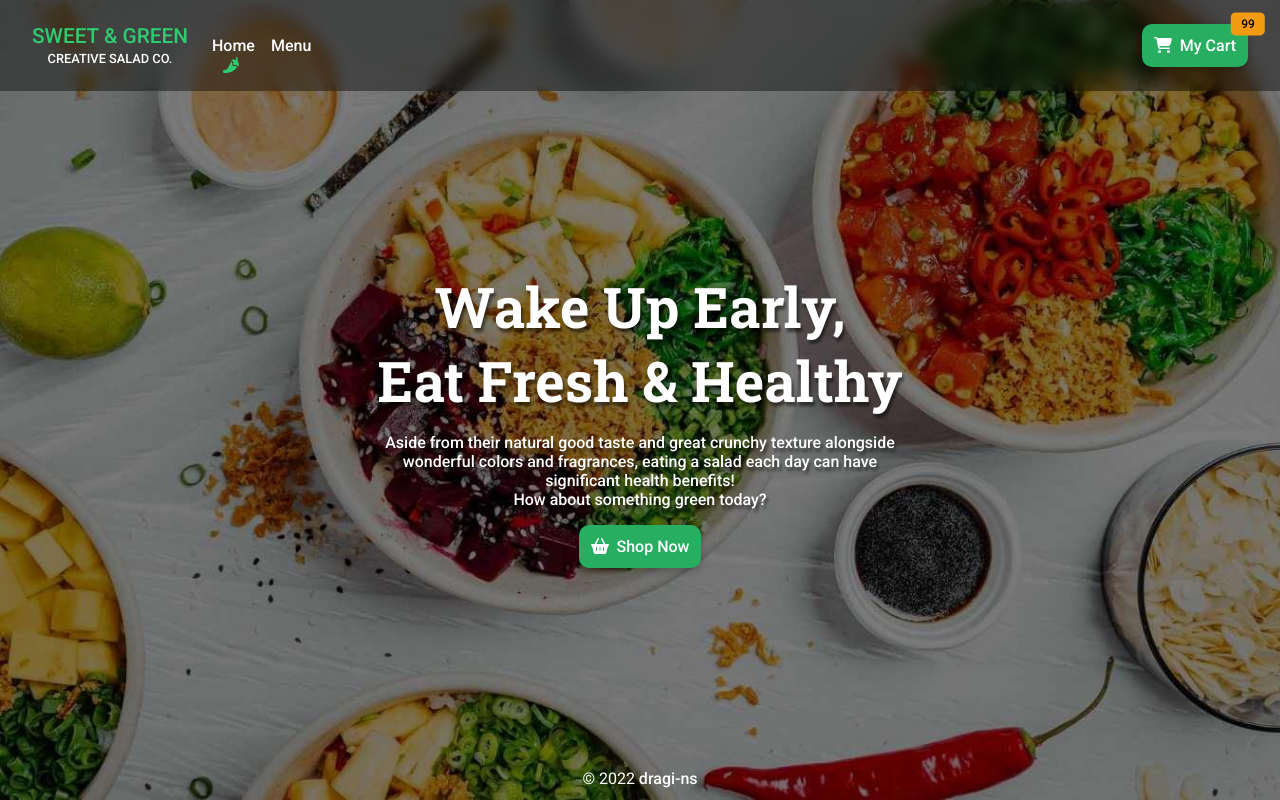
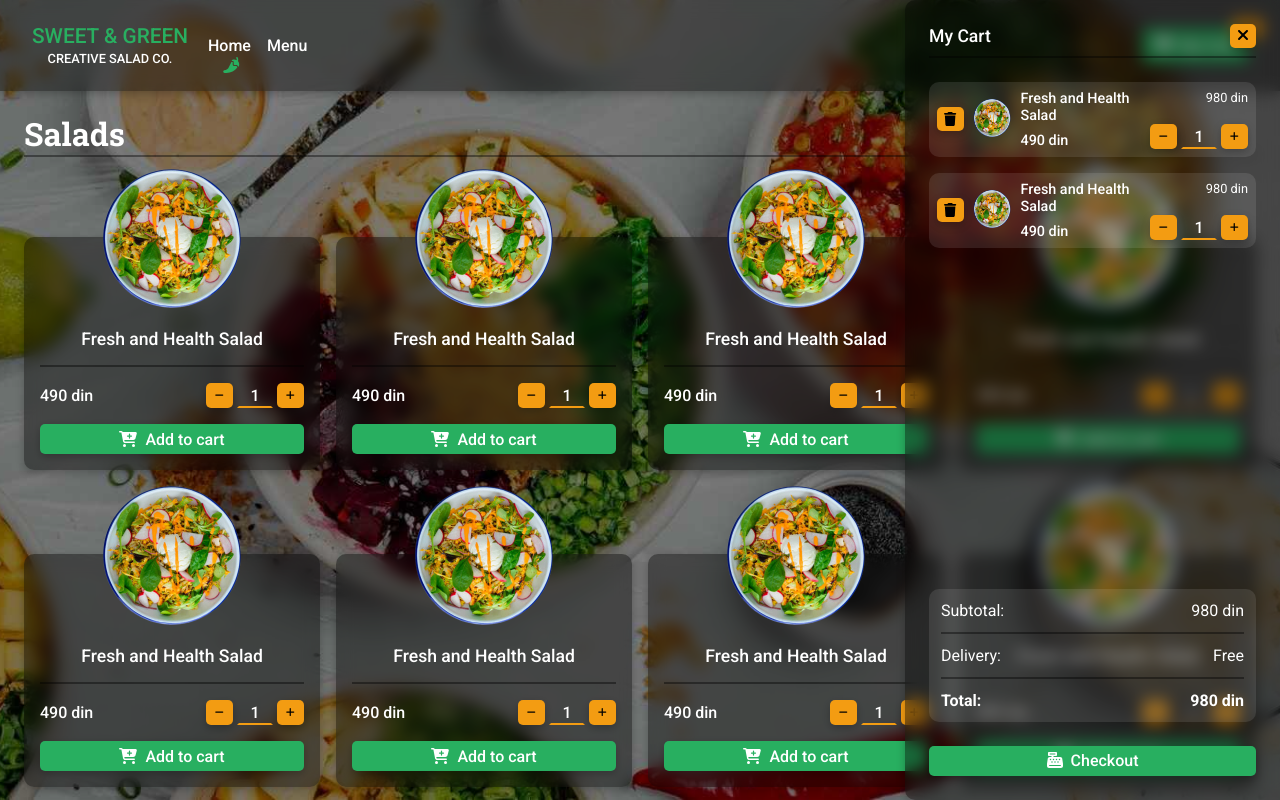
Before and after one commit to dragi-ns/shopping-cart, a React (Create React App) app: page / in a window 1280 px wide. Shown: the top 800 px of the page. Built offline with nearby package versions, Linux system fonts and the light colour scheme.

Commit message:
Add Menu with ShoppingCart

```diff
--- a/src/App.js
+++ b/src/App.js
@@ -1,13 +1,17 @@
 import Header from './components/Header';
 import Hero from './components/Hero';
+import Menu from './components/Menu';
 import Footer from './components/Footer';
+import CartSidebar from './components/CartSidebar';
 
 function App() {
   return (
     <div className="app flex col">
       <Header />
+      <CartSidebar />
       <main className="app-main flex">
-        <Hero />
+        {/* <Hero /> */}
+        <Menu />
       </main>
       <Footer />
     </div>
--- /dev/null
+++ b/src/components/CartItem.js
@@ -0,0 +1,32 @@
+import { FontAwesomeIcon } from '@fortawesome/react-fontawesome';
+import { faTrash } from '@fortawesome/free-solid-svg-icons';
+import QuantityInput from './QuantityInput';
+import salad from '../images/salad-1.png';
+
+function CartItem() {
+  return (
+    <div className="cart-item flex gap--medium">
+      <button className="btn btn--secondary btn--small cart-item-remove-btn">
+        <span className="icon">
+          <FontAwesomeIcon icon={faTrash} size="sm" />
+        </span>
+      </button>
+
+      <div className="cart-item-img">
+        <img src={salad} alt="salad name" />
+      </div>
+
+      <div className="cart-item-info flex col gap--medium">
+        <p className="cart-item-name">Fresh and Health Salad</p>
+        <p className="cart-item-price">490 din</p>
+      </div>
+
+      <div className="cart-item-quantity flex col">
+        <p className="cart-item-total-price">980 din</p>
+        <QuantityInput />
+      </div>
+    </div>
+  );
+}
+
+export default CartItem;
--- /dev/null
+++ b/src/components/CartSidebar.js
@@ -0,0 +1,45 @@
+import { FontAwesomeIcon } from '@fortawesome/react-fontawesome';
+import { faClose, faCashRegister } from '@fortawesome/free-solid-svg-icons';
+import CartItem from './CartItem';
+
+function CartSidebar() {
+  return (
+    <div className="cart-sidebar glass-background box-shadow flex col">
+      <header className="cart-sidebar-header flex v-center">
+        <h3 className="cart-sidebar-title">My Cart</h3>
+        <button className="btn btn--secondary btn--small">
+          <span className="icon">
+            <FontAwesomeIcon icon={faClose} />
+          </span>
+        </button>
+      </header>
+
+      <div className="cart-items flex col gap">
+        <CartItem />
+        <CartItem />
+      </div>
+      <div className="cart-total">
+        <div className="row flex">
+          <span>Subtotal:</span>
+          <span>980 din</span>
+        </div>
+        <div className="row flex">
+          <span>Delivery:</span>
+          <span>Free</span>
+        </div>
+        <div className="row flex">
+          <span>Total:</span>
+          <span>980 din</span>
+        </div>
+      </div>
+      <button className="btn btn--primary">
+        <span className="icon">
+          <FontAwesomeIcon icon={faCashRegister} />
+        </span>
+        <span>Checkout</span>
+      </button>
+    </div>
+  );
+}
+
+export default CartSidebar;
--- a/src/components/Header.js
+++ b/src/components/Header.js
@@ -3,7 +3,7 @@ import { faShoppingCart, faPepperHot } from '@fortawesome/free-solid-svg-icons';
 
 function Header() {
   return (
-    <header className="app-header">
+    <header className="app-header glass-background box-shadow">
       <div className="container flex v-center gap--small">
         <div className="logo">
           <a href="#">
@@ -26,7 +26,7 @@ function Header() {
             <li>
               <div className="cart-container">
                 <span className="cart-count">99</span>
-                <button className="cart-btn">
+                <button className="btn btn--primary btn--big">
                   <span className="icon">
                     <FontAwesomeIcon icon={faShoppingCart} />
                   </span>
--- a/src/components/Hero.js
+++ b/src/components/Hero.js
@@ -15,7 +15,7 @@ function Hero() {
           have significant health benefits! <br />
           How about something green today?
         </p>
-        <a href="#">
+        <a href="#" className="btn btn--primary btn--big">
           <span className="icon">
             <FontAwesomeIcon icon={faBasketShopping} />
           </span>
--- /dev/null
+++ b/src/components/Menu.js
@@ -0,0 +1,24 @@
+import MenuItem from './MenuItem';
+
+function Menu() {
+  return (
+    <div className="menu">
+      <div className="container flex col">
+        <h1 className="menu-title">Salads</h1>
+        <div className="menu-items flex">
+          <MenuItem />
+          <MenuItem />
+          <MenuItem />
+          <MenuItem />
+          <MenuItem />
+          <MenuItem />
+          <MenuItem />
+          <MenuItem />
+          <MenuItem />
+        </div>
+      </div>
+    </div>
+  );
+}
+
+export default Menu;
--- /dev/null
+++ b/src/components/MenuItem.js
@@ -0,0 +1,27 @@
+import { FontAwesomeIcon } from '@fortawesome/react-fontawesome';
+import { faCartPlus } from '@fortawesome/free-solid-svg-icons';
+import QuantityInput from './QuantityInput';
+import salad from '../images/salad-1.png';
+
+function MenuItem() {
+  return (
+    <div className="menu-item glass-background box-shadow flex col gap">
+      <div className="menu-item-img">
+        <img src={salad} alt="salad 1" />
+      </div>
+      <div className="menu-item-title">Fresh and Health Salad</div>
+      <div className="menu-item-controls flex gap--medium v-center">
+        <div className="menu-item-price">490 din</div>
+        <QuantityInput />
+      </div>
+      <button className="btn btn--primary">
+        <span className="icon">
+          <FontAwesomeIcon icon={faCartPlus} />
+        </span>
+        <span>Add to cart</span>
+      </button>
+    </div>
+  );
+}
+
+export default MenuItem;
--- /dev/null
+++ b/src/components/QuantityInput.js
@@ -0,0 +1,21 @@
+import { FontAwesomeIcon } from '@fortawesome/react-fontawesome';
+import { faMinus, faPlus } from '@fortawesome/free-solid-svg-icons';
+
+function QuantityInput() {
+  return (
+    <div className="quantity-input-container flex gap--small">
+      <button className="btn btn--secondary btn--small">
+        <span className="icon">
+          <FontAwesomeIcon icon={faMinus} size="2xs" fixedWidth />
+        </span>
+      </button>
+      <input type="number" min={1} max={100} step={1} value={1} />
+      <button className="btn btn--secondary btn--small">
+        <span className="icon">
+          <FontAwesomeIcon icon={faPlus} size="2xs" fixedWidth />
+        </span>
+      </button>
+    </div>
+  );
+}
+export default QuantityInput;
--- a/src/index.css
+++ b/src/index.css
@@ -6,6 +6,7 @@
 
 h1,
 h2,
+h3,
 p,
 ul,
 body {
@@ -19,7 +20,7 @@ a {
   text-decoration: none;
 }
 
-a:hover {
+a:not(.btn):hover {
   text-decoration: underline;
 }
 
@@ -27,8 +28,14 @@ img {
   max-width: 100%;
 }
 
+input,
 button {
   font: inherit;
+}
+
+:root {
+  --primary-color: 145 63% 42%;
+  --secondary-color: 37 90% 51%;
 }
 
 :root,
@@ -59,6 +66,11 @@ body {
   flex: 1;
 }
 
+.container {
+  max-width: 80rem;
+  margin: 0 auto;
+}
+
 /*
   UTILITIES
 */
@@ -84,15 +96,71 @@ body {
 }
 
 .gap--small {
+  gap: 0.25rem;
+}
+
+.gap--medium {
   gap: 0.5rem;
 }
 
-.gap--big {
-  gap: 1.5rem;
+.gap--large {
+  gap: 0.75rem;
 }
 
-.icon {
+.btn {
+  color: white;
+  background-color: transparent;
+  border: none;
+  border-radius: 5px;
+  padding: 0.35rem 0.65rem;
+  font-weight: 500;
+  text-align: center;
+  cursor: pointer;
+  box-shadow: rgba(0, 0, 0, 0.24) 0px 3px 8px;
+  text-decoration: none;
+  transition: transform 125ms ease-in-out, background-color 250ms ease-in-out;
+}
+
+.btn:not(:disabled):active {
+  transform: scale(0.97);
+}
+
+.btn--primary {
+  background-color: hsl(var(--primary-color));
+}
+
+.btn--primary:not(:disabled):hover {
+  background-color: hsl(var(--primary-color) / 0.8);
+}
+
+.btn--secondary {
+  background-color: hsl(var(--secondary-color));
+  color: black;
+}
+
+.btn--secondary:not(:disabled):hover {
+  background-color: hsl(var(--secondary-color) / 0.8);
+}
+
+.btn--small {
+  padding: 0.15rem 0.45rem;
+}
+
+.btn--big {
+  padding: 0.5rem 0.75rem;
+}
+
+.icon:not(:last-child) {
   padding-right: 0.5rem;
+}
+
+.glass-background {
+  background-color: rgba(0, 0, 0, 0.4);
+  backdrop-filter: blur(0.5rem);
+}
+
+.box-shadow {
+  box-shadow: rgba(0, 0, 0, 0.24) 0px 3px 8px;
 }
 
 /*
@@ -101,17 +169,14 @@ body {
 
 .app-header {
   position: fixed;
+  z-index: 1000;
   top: 0;
   width: 100%;
-  background-color: rgba(0, 0, 0, 0.4);
-  backdrop-filter: blur(0.5rem);
 }
 
 .app-header > .container {
   flex-wrap: wrap;
   padding: 1.5rem 2rem;
-  max-width: 80rem;
-  margin: 0 auto;
 }
 
 /*
@@ -137,13 +202,17 @@ body {
 }
 
 .app-header .logo span:first-child {
-  color: #2ecc71;
+  color: hsl(var(--primary-color));
   font-size: 1.3rem;
 }
 
 .app-header .logo span:last-child {
   color: white;
   font-size: 0.8rem;
+}
+
+.app-header .logo a:hover {
+  text-decoration: none;
 }
 
 /*
@@ -174,7 +243,7 @@ body {
   bottom: -1.25rem;
   left: 55%;
   transform: translateX(-55%);
-  color: #2ecc71;
+  color: hsl(var(--primary-color));
 }
 
 .app-header nav li:last-child {
@@ -191,13 +260,13 @@ body {
 
 .cart-container .cart-count {
   color: black;
-  background-color: #f39c12;
+  background-color: hsl(var(--secondary-color));
   position: absolute;
   top: 0;
   left: 100%;
   z-index: 100;
   transform: translate(-50%, -50%);
-  padding: 0.35rem 0.65rem;
+  padding: 0.25rem 0.55rem;
   line-height: 1;
   border-radius: 5px;
   font-weight: 500;
@@ -206,14 +275,7 @@ body {
 }
 
 .cart-container .cart-btn {
-  background-color: #27ae60;
-  color: white;
-  cursor: pointer;
-  border-radius: 10px;
-  border: none;
-  font-weight: 500;
-  padding: 0.75rem;
-  box-shadow: rgba(0, 0, 0, 0.24) 0px 3px 8px;
+  padding: 0.5rem 0.75rem;
 }
 
 /*
@@ -269,16 +331,206 @@ body {
 }
 
 .hero a {
-  background-color: #27ae60;
+}
+
+/*
+  QUANTITY INPUT
+*/
+
+.quantity-input-container input {
+  width: 4ch;
+  text-align: center;
+  font-weight: 500;
+  border: none;
+  border: 2px solid transparent;
+  border-bottom-color: #f39c12;
+  background-color: transparent;
   color: white;
+  transition: all 150ms ease-in-out;
+}
+
+.quantity-input-container input:focus {
+  outline: none;
+  border: 2px solid #f39c12;
+}
+
+input::-webkit-outer-spin-button,
+input::-webkit-inner-spin-button {
+  -webkit-appearance: none;
+  margin: 0;
+}
+
+input[type='number'] {
+  -moz-appearance: textfield;
+}
+
+/*
+  Menu
+*/
+
+.menu {
+  flex: 1;
+}
+
+.menu > .container {
+  padding: 0 1.5rem;
+  margin-top: 7rem;
+  margin-bottom: 1rem;
+}
+
+@media screen and (max-width: 500px) {
+  .menu > .container {
+    margin-top: 11rem;
+  }
+}
+
+.menu-title {
+  font-family: 'Roboto Slab', serif;
+  border-bottom: 2px solid rgba(0, 0, 0, 0.4);
+}
+
+.menu-items {
+  display: grid;
+  grid-template-columns: repeat(auto-fill, minmax(250px, 1fr));
+  column-gap: 1rem;
+  row-gap: 84px;
+  padding-top: 80px;
+}
+
+.menu-item {
+  padding: 76px 1rem 1rem 1rem;
+  position: relative;
+  border-radius: 10px;
+}
+
+.menu-item-img {
+  width: 150px;
+  position: absolute;
+  top: -75px;
+  left: 50%;
+  border-radius: 50%;
+  transform: translateX(-50%);
+}
+
+.menu-item-title {
+  text-align: center;
+  font-size: 1.1rem;
+  font-weight: 500;
+  padding: 1rem 0;
+  border-bottom: 2px solid rgba(0, 0, 0, 0.4);
+}
+
+.menu-item-controls {
+  justify-content: space-between;
+  gap: 0.75rem;
+}
+
+.menu-item-price {
+  font-weight: 500;
+}
+
+/*
+  CART SIDEBAR
+*/
+
+.cart-sidebar {
+  gap: 1.5rem;
+  position: fixed;
+  top: 0;
+  right: 0;
+  bottom: 0;
+  z-index: 2000;
+
+  padding: 1.5rem;
+  border-top-left-radius: 10px;
+  border-bottom-left-radius: 10px;
+  width: 375px;
+}
+
+.cart-sidebar-header {
+  justify-content: space-between;
+  border-bottom: 2px solid rgba(0, 0, 0, 0.4);
+  padding-bottom: 0.5rem;
+}
+
+.cart-sidebar-title {
+  font-size: 1.1rem;
+  font-weight: 500;
+}
+
+.cart-sidebar-close-btn {
+  background-color: #f39c12;
+  border: none;
+  border-radius: 5px;
+  padding: 0.25rem 0.5rem;
+  font-weight: 500;
+  aspect-ratio: 1;
   cursor: pointer;
+}
+
+.cart-items {
+  flex: 1;
+  overflow-y: auto;
+}
+
+.cart-item {
+  padding: 0.5rem;
   border-radius: 10px;
-  border: none;
+  background-color: rgba(255, 255, 255, 0.1);
+}
+
+.cart-item-remove-btn {
+  align-self: center;
+}
+
+.cart-item-img {
+  align-self: center;
+  width: 50px;
+}
+
+.cart-item-info {
+  justify-content: space-between;
+}
+
+.cart-item-name {
+  font-size: 0.9rem;
   font-weight: 500;
+}
+
+.cart-item-price {
+  font-weight: 500;
+  font-size: 0.9rem;
+}
+
+.cart-item-quantity {
+  justify-content: space-between;
+}
+
+.cart-item-total-price {
+  align-self: flex-end;
+  font-size: 0.8rem;
+}
+
+.cart-total {
+  display: flex;
+  flex-direction: column;
+  gap: 0.75rem;
+  background-color: rgba(255, 255, 255, 0.1);
+  border-radius: 10px;
   padding: 0.75rem;
-  box-shadow: rgba(0, 0, 0, 0.24) 0px 3px 8px;
-  align-self: center;
-  text-decoration: none;
+}
+
+.cart-total .row {
+  justify-content: space-between;
+}
+
+.cart-total .row:not(:last-child) {
+  padding-bottom: 0.75rem;
+  border-bottom: 2px solid rgba(0, 0, 0, 0.4);
+}
+
+.cart-total .row:last-child {
+  font-weight: bold;
 }
 
 /*
```
Also changed, not shown: src/images/salad-1.png (added).
